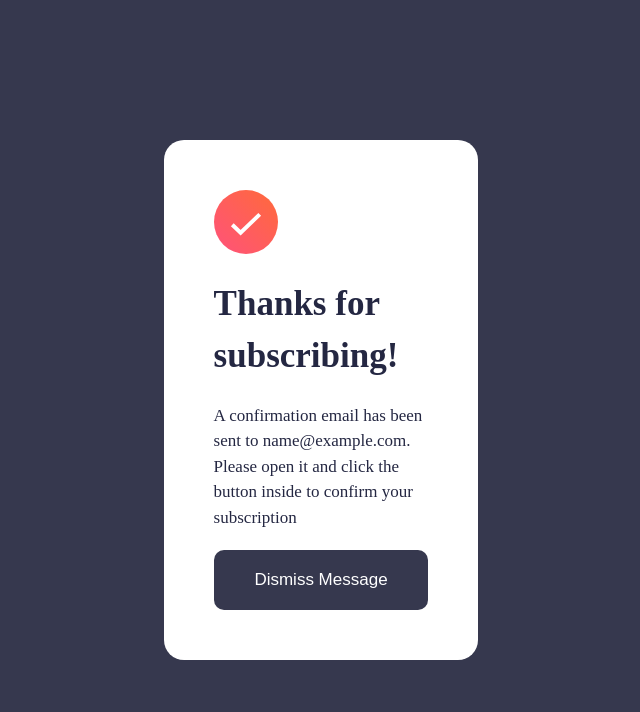
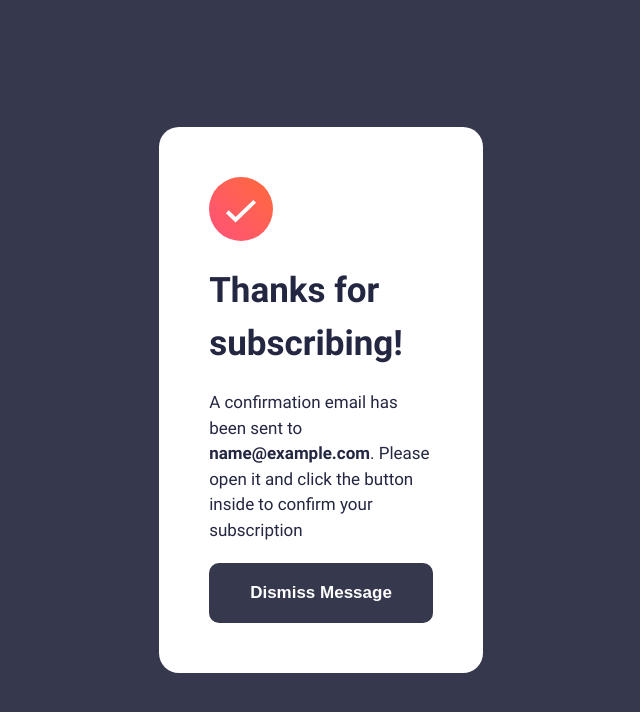
Before and after one commit to Mr-m9n/newsletter-sign-up-with-success-message-main, a plain HTML site: page index.html in a window 1280 px wide. Both pictures are taken after typing "name@example.com" into the empty fields and a click on the button "Subscribe to monthly newsletter". Shown: the whole page, without its empty margins (319-959 px from the left). Drawn offline with Linux system fonts and the light colour scheme.

Commit message:
second commit

```diff
--- a/index.html
+++ b/index.html
@@ -64,9 +64,9 @@
         </div>
         <h1>Thanks for subscribing!</h1>
         <p>
-          A confirmation email has been sent to <span class="email">#</span>.
-          Please open it and click the button inside to confirm your
-          subscription
+          A confirmation email has been sent to
+          <span class="successEmail"></span>. Please open it and click the
+          button inside to confirm your subscription
         </p>
         <button id="dismiss">Dismiss Message</button>
       </div>
--- a/script.js
+++ b/script.js
@@ -3,7 +3,7 @@ const sectionSignUp = document.querySelector(".signUp");
 const emailDisplay = document.querySelector(".email");
 const emailInput = document.querySelector(".emailInput");
 const successDisplay = document.querySelector(".success-display");
-const emailSuccess = document.querySelector(".email");
+const emailSuccess = document.querySelector(".successEmail");
 const dismiss = document.querySelector("#dismiss");
 const errMsg = document.querySelector(".errMsg");
 const validRegex =
--- a/styles.css
+++ b/styles.css
@@ -3,6 +3,20 @@
   --desk-bg: hsl(235, 18%, 26%);
   --white: hsl(0, 0%, 100%);
   --btn-clr: hsl(231, 7%, 60%);
+}
+
+@font-face {
+  font-family: "roboto";
+  src: url(assets/fonts/Roboto-Bold.ttf);
+  font-style: normal;
+  font-weight: bold;
+}
+
+@font-face {
+  font-family: "roboto";
+  src: url(assets/fonts/Roboto-Regular.ttf);
+  font-style: normal;
+  font-weight: normal;
 }
 
 * {
@@ -21,6 +35,8 @@ body {
   background-repeat: no-repeat;
   background-size: cover;
   overflow-x: hidden;
+  font-family: "roboto", sans-serif;
+  font-weight: normal;
 }
 
 .signUp {
@@ -53,6 +69,7 @@ body {
 
 .signUp--desc h1 {
   font-size: 4rem;
+  font-weight: bold;
 }
 
 .signUp--desc_info {
@@ -103,15 +120,12 @@ input {
 
 button {
   cursor: pointer;
+  font-weight: bold;
 }
 button:hover,
 button:active {
   box-shadow: 0px 2px 5px 2px rgba(0, 0, 0, 0.75);
   transition: box-shadow 0.5s linear;
-}
-
-#subscribe:hover,
-#dismiss:hover {
   background-image: linear-gradient(
     to right,
     hsl(4, 100%, 67%) 0%,
@@ -119,6 +133,10 @@ button:active {
   );
   transition: background-image 0.2s linear;
 }
+
+/* #subscribe:hover,
+#dismiss:hover {
+} */
 
 #subscribe {
   margin-top: 2rem;
@@ -151,6 +169,7 @@ button:active {
 .success h1 {
   font-size: 3.5rem;
   padding-right: 3rem;
+  font-weight: bold;
 }
 
 .success p {
@@ -209,6 +228,10 @@ button:active {
     border-radius: 2rem;
   }
 
+  .successEmail {
+    font-weight: bold;
+  }
+
   #dismiss {
     margin-top: 0;
   }
```
